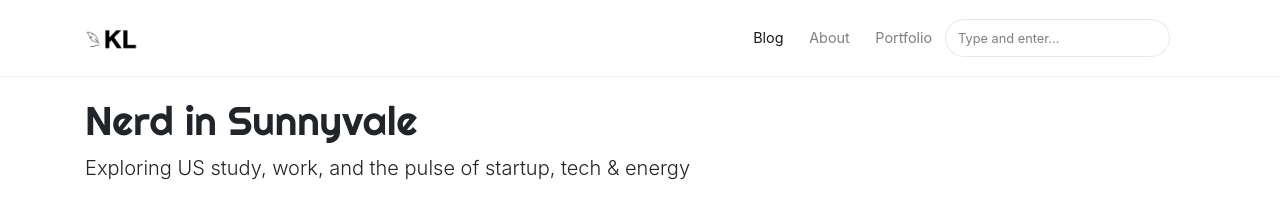
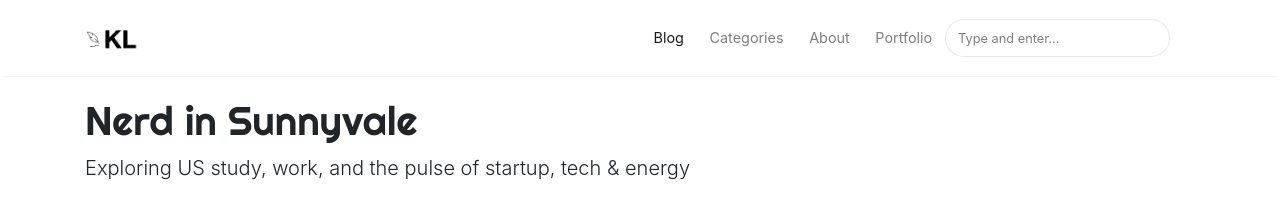
Before and after one commit to PTLin84/blog, a Jekyll site: the page built from index.html, in a window 1280 px wide. Shown: the top 216 px of the page. Built offline with Jekyll 4.4.1, drawn with Linux system fonts in a browser that asks for light colours; nearby versions of some CDN libraries; the list of posts is cut into pages by our own code.

Commit message:
LAYOUTS: Added categories tab on navbar.

```diff
--- a/_layouts/default.html
+++ b/_layouts/default.html
@@ -75,6 +75,10 @@
                     <li class="nav-item">
                         {% endif %}
                         <a class="nav-link" href="{{ site.baseurl }}/">Blog</a>
+                    </li>
+
+                    <li class="nav-item">
+                        <a class="nav-link" href="{{ site.baseurl }}/categories">Categories</a>
                     </li>
 
                     <li class="nav-item">
```
